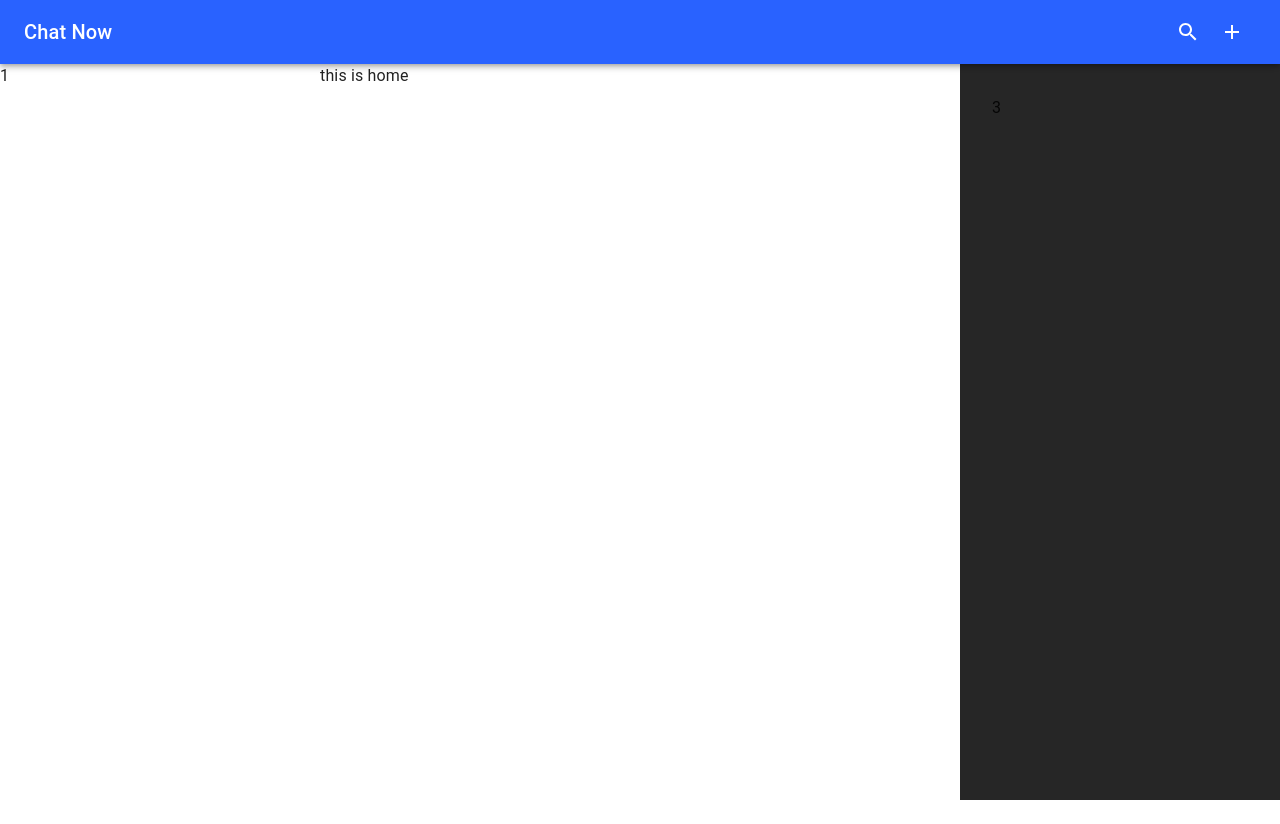
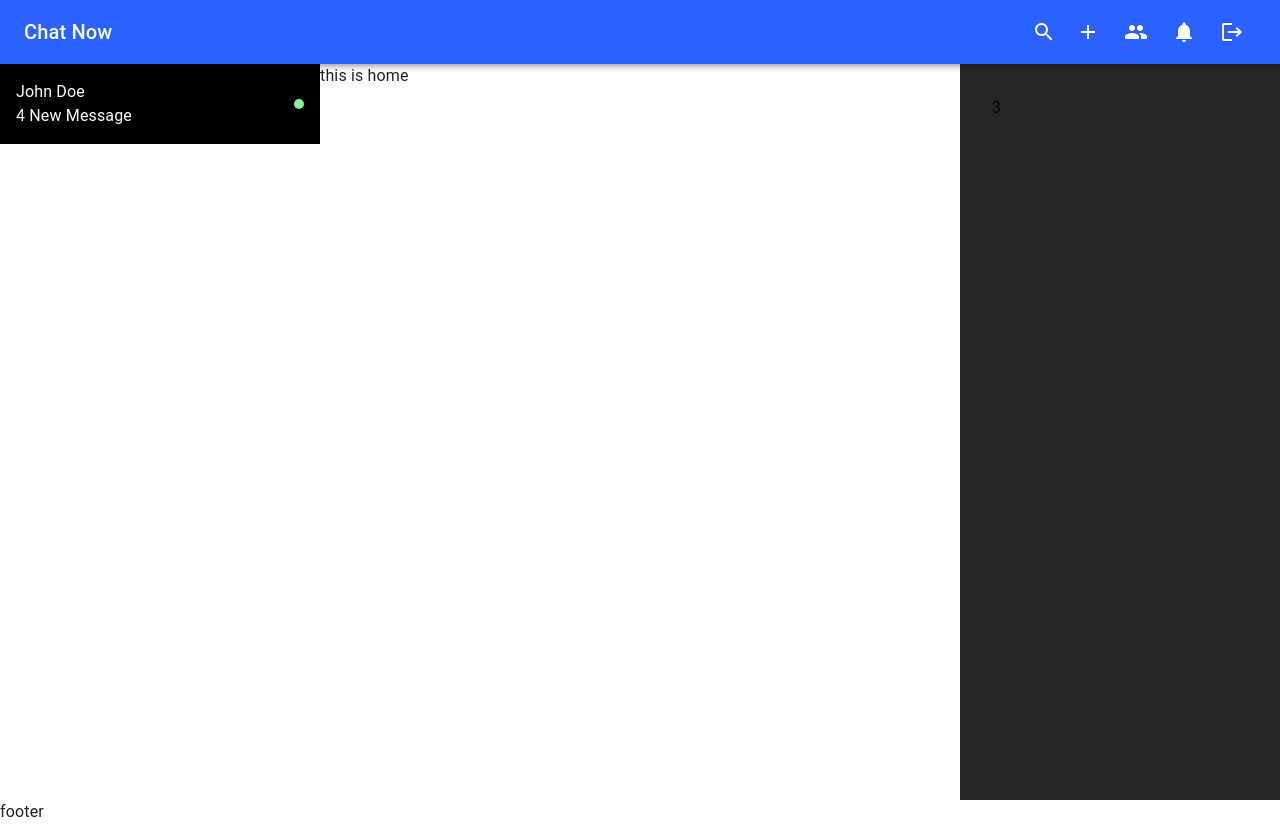
Before and after one commit to satyajitrakhunde1/ChatNow, a React (Vite) app: page / in a window 1280 px wide. Before the commit the page ends 800 px from the top, so only its background shows below. Built offline with nearby package versions, Linux system fonts and the light colour scheme.

Commit message:
Able to show user name,no.of messages and online status

```diff
--- a/src/App.jsx
+++ b/src/App.jsx
@@ -1,19 +1,21 @@
 import { lazy, Suspense } from 'react';
 import { BrowserRouter as Router, Routes, Route } from 'react-router-dom';
 import ProtectRoute from './components/auth/ProtectRoute';
+import {LayoutLoader} from './components/layout/Loaders'
 
 const Home = lazy(() => import('./pages/Home'));
 const Login = lazy(() => import('./pages/Login'));
 const Chat = lazy(() => import('./pages/Chat'));
 const Groups = lazy(() => import('./pages/Groups'));
 const Notfound =lazy(()=>import("./pages/Notfound"))
+// const LayoutLoader =lazy(()=>import("./components/layout/Loaders"))
 
 const App = () => {
   const user = true; // Set this based on your authentication logic
 
   return (
     <Router>
-      {/* <Suspense fallback={<div>Loading...</div>}> */}
+      <Suspense fallback={<LayoutLoader/>}>
         <Routes>
           <Route element={<ProtectRoute user={user}/>}>
           <Route path="/" element={<Home />} />
@@ -24,7 +26,7 @@ const App = () => {
           <Route path="/login" element={<ProtectRoute user={!user} redirect='/'><Login /></ProtectRoute>} />
           <Route path="*" element={<Notfound/>} />
         </Routes>
-      {/* </Suspense> */}
+      </Suspense>
     </Router>
   );
 };
--- /dev/null
+++ b/src/components/constants/SampleData.js
@@ -0,0 +1,8 @@
+
+  export const sampleChats =[{
+    avatar:["https://www.w3schools.com/howto/img_avatar.png"],
+    name:"John Doe",
+    _id:"1",
+    groupChat:false,
+    members:["1","2"]
+  }]
--- a/src/components/layout/AppLayout.jsx
+++ b/src/components/layout/AppLayout.jsx
@@ -3,6 +3,8 @@ import Header from "./Header";
 import Footer from "./Footer";
 import Title from "../shared/Title";
 import { Grid } from "@mui/material";
+import ChatList from "../specific/ChatList";
+import { sampleChats } from "../constants/SampleData";
 
 const AppLayout = () => (Wrappedcomponent) => {
   return (props) => {
@@ -15,23 +17,19 @@ const AppLayout = () => (Wrappedcomponent) => {
             item
             sm={4}
             md={3}
-            sx={{ display: { xs: "none", sm: "block" }, }}
+            sx={{ display: { xs: "none", sm: "block" } }}
             height={"100%"}
           >
-            1
+            <ChatList
+              chats={sampleChats}
+              chatId={"1"}
+              newMessagesAlert={[{ chatId:"1", count: 4 }]}
+              onlineusers={["1", "2"]}
+            />
           </Grid>
-
-          <Grid
-            item
-            xs={12}
-            sm={8}
-            md={5}
-            lg={6}
-            height={"100%"}>
+          <Grid item xs={12} sm={8} md={5} lg={6} height={"100%"}>
             <Wrappedcomponent {...props} />
           </Grid>
-
-
           <Grid
             item
             md={4}
@@ -46,6 +44,7 @@ const AppLayout = () => (Wrappedcomponent) => {
             3
           </Grid>
         </Grid>
+        <Footer />
       </>
     );
   };
--- a/src/components/layout/Header.jsx
+++ b/src/components/layout/Header.jsx
@@ -1,49 +1,133 @@
-import { AppBar, Box, IconButton, Toolbar, Tooltip, Typography } from '@mui/material'
-import {blue} from '../constants/color'
-import React from 'react'
-import {Menu as MenuIcon,Search as SearchIcon,Add as AddIcon } from '@mui/icons-material'
+import {
+  AppBar,
+  Backdrop,
+  Box,
+  IconButton,
+  Toolbar,
+  Tooltip,
+  Typography,
+} from "@mui/material";
+import { blue } from "../constants/color";
+// import React from 'react'
+import {
+  Menu as MenuIcon,
+  Search as SearchIcon,
+  Add as AddIcon,
+  Group as GroupIcon,
+  Logout as LogoutIcon,
+  Notifications as NotificationsIcon
+} from "@mui/icons-material";
+import { useNavigate } from "react-router-dom";
+import { Suspense, lazy, useState } from "react";
+const SearchDialog =lazy(()=>import('../specific/Search'))
+const NotificationDialog =lazy(()=>import('../specific/Notifications'))
+const NewGroupDialog =lazy(()=>import('../specific/NewGroup'))
 
 const Header = () => {
+  const Navigate = useNavigate();
+  const [ismobile, setismobile] = useState(false);
+  const [issearch, setIssearch] = useState(false);
+  const [isNewgroup, setIsNewgroup] = useState(false);
+  const [isnotification, setIsnotification] = useState(false);
 
-    const handlemobile=()=>{
 
-    }
-    const openSearchDialog=()=>{
+  const handlemobile = () => {setismobile((prev)=>!prev)};
+  const openSearch = () => {setIssearch((prev)=>!prev)};
+  const openNewGroup = () => {setIsNewgroup((prev)=>!prev)};
+  const openNotification = () => {setIsnotification((prev)=>!prev)};
+  const navigateToGroup = () => {
+    Navigate("/groups");
+  };
+  const logouthandler = () => {};
 
-    }
-    const openNewGroup=()=>{
-
-    }
   return (
     <>
-      <Box sx={{flexGrow:1}} height={"4rem"}>
-        <AppBar position='static' sx={{bgcolor:blue}}>
-<Toolbar>
-<Typography variant='h6'sx={{display:{xs:"none",sm:"block"},}} >Chat Now</Typography>
-     <Box sx={{display:{xs:"block",sm:"none"},}}>
-        <IconButton color='inherit' onClick={handlemobile} >
-            <MenuIcon/>
-        </IconButton>
-     </Box>
-<Box sx={{flexGrow:1 }} />
-<Box>
-<IconButton color='inherit' size='large ' onClick={openSearchDialog} >
-            <SearchIcon/>
-        </IconButton>
+      <Box sx={{ flexGrow: 1 }} height={"4rem"}>
+        <AppBar position="static" sx={{ bgcolor: blue }}>
+          <Toolbar>
+            <Typography
+              variant="h6"
+              sx={{ display: { xs: "none", sm: "block" } }}
+            >
+              Chat Now
+            </Typography>
+            <Box sx={{ display: { xs: "block", sm: "none" } }}>
+              <IconButton color="inherit" onClick={handlemobile}>
+                <MenuIcon />
+              </IconButton>
+            </Box>
+            <Box sx={{ flexGrow: 1 }} />
+            <Box>
+              <Tooltip title="search user">
+                <IconButton
+                  color="inherit"
+                  size="large "
+                  onClick={openSearch}
+                >
+                  <SearchIcon />
+                </IconButton>
+              </Tooltip>
 
-<Tooltip title ="New Group">
-<IconButton color='inherit' size='large' onClick={openNewGroup}><AddIcon/></IconButton>
-</Tooltip>
-</Box>
+              <Tooltip title="New Group">
+                <IconButton color="inherit" size="large" onClick={openNewGroup}>
+                  <AddIcon />
+                </IconButton>
+              </Tooltip>
 
-</Toolbar>
+              <Tooltip title="Manage Groups">
+                <IconButton
+                  color="inherit"
+                  size="large"
+                  onClick={navigateToGroup}
+                >
+                  <GroupIcon />
+                </IconButton>
+              </Tooltip>
 
+              <Tooltip title="Notifications">
+                <IconButton
+                  color="inherit"
+                  size="large"
+                  onClick={openNotification}
+                >
+                  <NotificationsIcon />
+                </IconButton>
+              </Tooltip>
+
+              <Tooltip title="Logout">
+                <IconButton
+                  color="inherit"
+                  size="large"
+                  onClick={logouthandler}
+                >
+                  <LogoutIcon />
+                </IconButton>
+              </Tooltip>
+            </Box>
+          </Toolbar>
         </AppBar>
+      </Box>
+
+{/* {issearch && <Suspense fallback={<div>Loading...</div>}/> <SearchDialog/> </Suspense>} */}
+{issearch && (
+        <Suspense fallback={<Backdrop open/>}>
+          <SearchDialog />
+        </Suspense>
+      )}
+{isnotification && (
+        <Suspense fallback={<Backdrop open/>}>
+          <NotificationDialog />
+        </Suspense>
+      )}
+{isNewgroup && (
+        <Suspense fallback={<Backdrop open/>}>
+          <NewGroupDialog />
+        </Suspense>
+      )}
 
 
-      </Box>
     </>
-  )
-}
+  );
+};
 
-export default Header
+export default Header;
--- /dev/null
+++ b/src/components/shared/ChatItem.jsx
@@ -0,0 +1,60 @@
+import React, { memo } from "react";
+import { Link } from "../styles/StyledComponent";
+import { Stack, Typography,Box } from "@mui/material";
+import { Widgets, WidthFull } from "@mui/icons-material";
+
+const ChatItem = ({
+  avatar = [],
+  name,
+  _id,
+  groupChat = false,
+  samesender,
+  isOnline,
+  newMessageAlert,
+  index = 0,
+  handleDeleteChatOpen,
+}) => {
+console.log("newMessageAlert.count ",newMessageAlert)
+console.log("is online   ",isOnline)
+
+  return (
+    <Link  sx={{padding:"0"}} to={`/chat/${_id}`} onContextMenu={(e)=>handleDeleteChatOpen(e,_id,groupChat)} >
+      <div
+        style={{
+          display: "flex",
+          gap: "1rem",
+          alignItems: "center",
+          padding: "1rem",
+          backgroundColor: samesender ? "black" : "unset",
+          color: samesender ? "white" : "unset",
+          position: "relative",
+        }}
+      >
+        {/* {avatar.card} */}
+
+        <Stack>
+          <Typography>{name}</Typography>
+          {newMessageAlert && (
+            <Typography>{newMessageAlert.count} New Message</Typography>
+          )}
+        </Stack>
+        {isOnline && (
+          <Box
+            sx={{
+              width: "10px",
+              height: "10px",
+              borderRadius: "50%",
+              backgroundColor: "lightGreen",
+              position: "absolute",
+              top: "50%",
+              right: "1rem",
+              transform: "translateY(-50%)",
+            }}
+          />
+        )}
+      </div>
+    </Link>
+  );
+};
+
+export default memo(ChatItem);
--- /dev/null
+++ b/src/components/specific/ChatList.jsx
@@ -0,0 +1,45 @@
+import { Stack } from "@mui/material";
+import React from "react";
+import ChatItem from "../shared/ChatItem";
+
+const ChatList = ({
+  w = "100%",
+  chats = [],
+  chatId,
+  onlineusers = [],
+  newMessagesAlert = [{ chatId: "", count: 0 }],
+  handleDeleteChat,
+}) => {
+  return (
+    <Stack width={w} direction={"column"}>
+      {chats?.map((data, index) => {
+        const { avatar, _id, name, groupChat, members } = data;
+
+        const newMessageAlert = newMessagesAlert.find(
+          ({ chatId }) => chatId ===_id
+        );
+
+        // const isOnline = members?.some((member) => onlineusers.includes(_id));
+        const isOnline = members?.some((member) => onlineusers.includes(member));
+        // const isOnline =false is printing here
+        console.log("list online",isOnline)
+        return (
+          <ChatItem
+          index={index}
+            newMessageAlert={newMessageAlert}
+            isOnline={isOnline}
+            key={_id} // Adding a key prop for each ChatItem
+            avatar={avatar} // Retained props to ensure proper rendering in case you need them in ChatItem
+            _id={_id}
+            name={name}
+            groupChat={groupChat}
+            samesender={chatId === _id}
+            handleDeleteChatOpen={handleDeleteChat}
+          />
+        );
+      })}
+    </Stack>
+  );
+};
+
+export default ChatList;
--- /dev/null
+++ b/src/components/specific/NewGroup.jsx
@@ -0,0 +1,11 @@
+// import React from 'react'
+
+const NewGroup = () => {
+  return (
+    <div>
+      new grp
+    </div>
+  )
+}
+
+export default NewGroup
--- /dev/null
+++ b/src/components/specific/Notifications.jsx
@@ -0,0 +1,11 @@
+// import React from 'react'
+
+const Notifications = () => {
+  return (
+    <div>
+      Notifications
+    </div>
+  )
+}
+
+export default Notifications
--- /dev/null
+++ b/src/components/specific/Search.jsx
@@ -0,0 +1,11 @@
+// import React from 'react'
+
+const Search = () => {
+  return (
+    <div>
+      this is search
+    </div>
+  )
+}
+
+export default Search
--- a/src/components/styles/StyledComponent.jsx
+++ b/src/components/styles/StyledComponent.jsx
@@ -1,4 +1,5 @@
 import {styled} from '@mui/material'
+import {Link as LinkComponent} from 'react-router-dom'
 
 export const VisuallyHiddenInput =styled("input")({
     border:0,
@@ -11,3 +12,11 @@ export const VisuallyHiddenInput =styled("input")({
     whiteSpace:"nowrap",
     width:1,
 })
+
+export const Link =styled(LinkComponent)`
+text-decoration:none;
+color:black;
+padding:1rem;
+&:hover{
+    background-color:#f0f0f0
+}`;
```
Also changed, not shown: src/components/layout/Loaders.jsx (added, +46 -0 lines).
